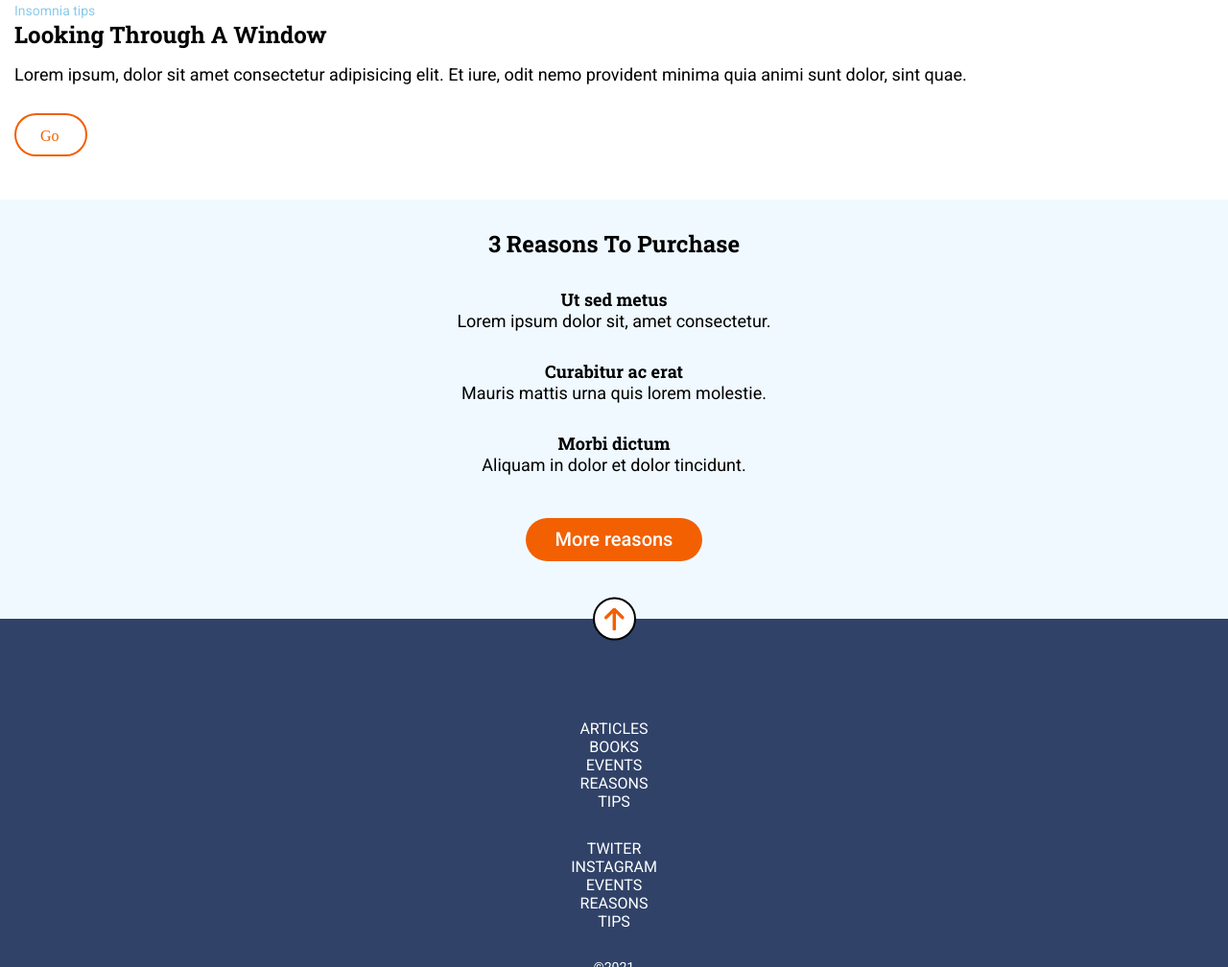
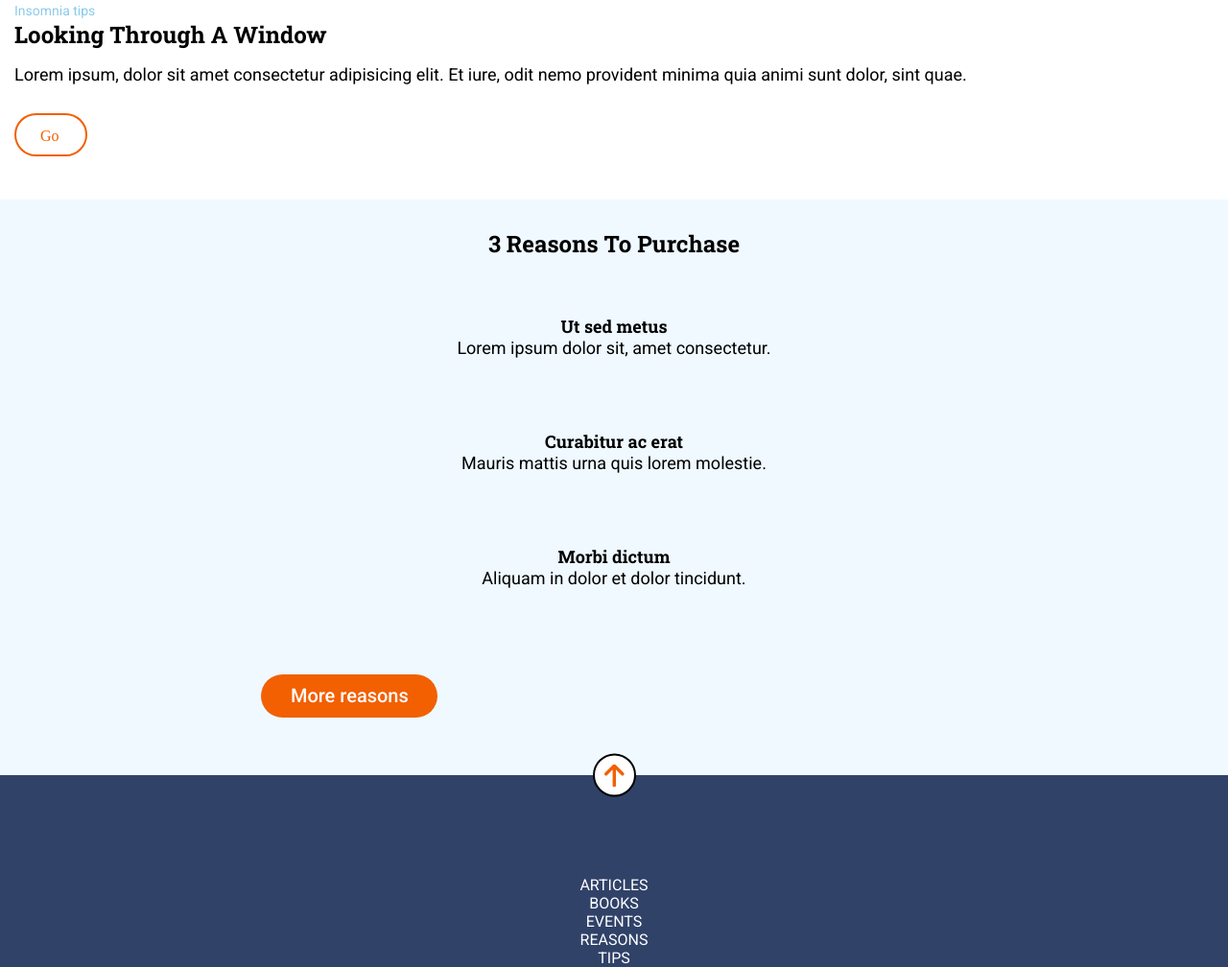
Before and after one commit to Adalab/modulo-1-evaluacion-final-JuditAldeguer, a website: page docs/index.html in a window 1280 px wide. Shown: the part 828-1836 px from the top of the page at 96% size. Drawn offline with nearby package versions, Linux system fonts and the light colour scheme; files that its build step writes are made by us from their sources.

Commit message:
added grid to reasons section

```diff
--- a/src/scss/layout/_page.scss
+++ b/src/scss/layout/_page.scss
@@ -1,7 +1,7 @@
 .main {
   background-color: $white;
 }
-
+/*libre*/
 .main__info-container {
   margin: 30px 15px 45px 15px;
   &--small {
@@ -39,27 +39,40 @@
   }
 }
 
+/*grid*/
 .main__reasons-container {
   background-color: $ice-blue;
   text-align: center;
   color: $black;
-  display: flex;
-  flex-direction: column;
-  align-items: center;
+  width: 100%;
+  height: 100%;
+  display: grid;
+  grid-template-columns: 1fr 2.7fr 1fr;
+  grid-template-rows: repeat(5, 1fr);
   &--title {
     font-family: $RobotoSlab;
     font-weight: bold;
     font-size: 24px;
     text-transform: capitalize;
     margin-top: 30px;
+    grid-column: 1/4;
+  }
+  .reason1 {
+    grid-row: 2/2;
+  }
+  .reason2 {
+    grid-row: 3/3;
+  }
+  .reason3 {
+    grid-row: 4/4;
   }
   &--reasons {
     margin: 0px 68px 0px 68px;
+    grid-column: 1/4;
     &__title {
       font-family: $RobotoSlab;
       font-weight: bold;
       font-size: 18px;
-      margin-top: 30px;
     }
     &__p {
       font-family: $Roboto;
@@ -72,11 +85,13 @@
     background-color: $bright-orange;
     border-radius: 22.5px;
     color: $white;
-    margin-top: 45px;
     font-family: $Roboto;
     font-weight: 500;
     font-size: 20px;
     padding: 10px 0 10px 0;
+    margin-top: 15px;
     margin-bottom: 60px;
+    grid-row: 5/5;
+    grid-column: 2/3;
   }
 }
```
Also changed, not shown: src/html/partials/page.html (+3 -0 lines), public/assets/css/main.css, 1 other file.
